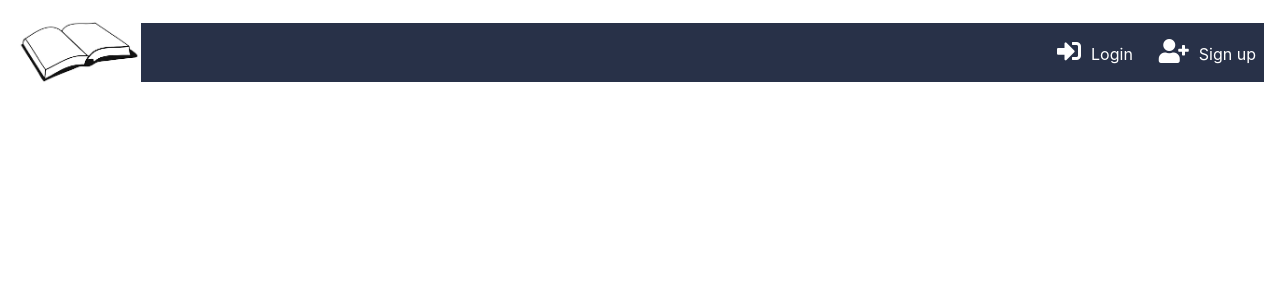
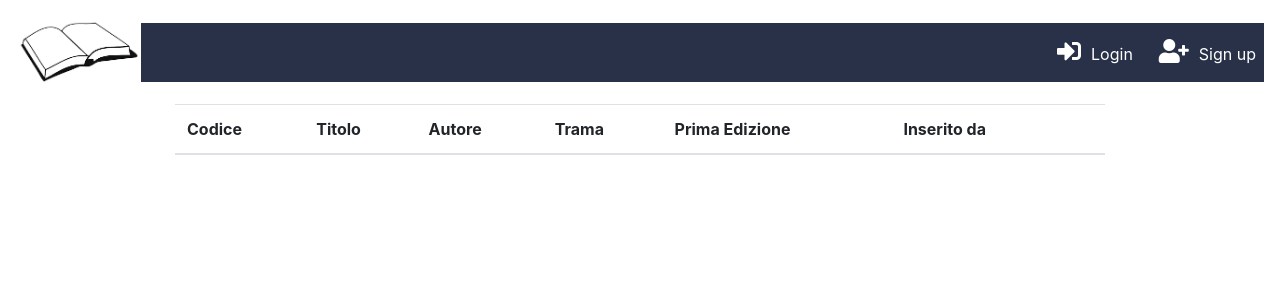
Before and after one commit to FedericoVerdenelli/CorsoAngular_1702, an Angular app in the folder DummyApp/: page /preferiti in a window 1280 px wide. Before the commit this address led to /. Shown: the top 300 px of the page. Built offline with nearby package versions, Linux system fonts and the light colour scheme.

Commit message:
componente preferiti iniziato

```diff
--- a/DummyApp/src/app/app-routing.module.ts
+++ b/DummyApp/src/app/app-routing.module.ts
@@ -1,3 +1,4 @@
+import { PreferitiComponent } from './views/preferiti/preferiti.component';
 import { DettaglioUtenteComponent } from './views/utente/dettaglio-utente/dettaglio-utente.component';
 import { CatalogoLibriComponent } from './views/catalogo/catalogo-libri/catalogo-libri.component';
 import { SignupComponent } from './views/auth/signup/signup.component';
@@ -43,6 +44,11 @@ const routes: Routes = [
     path: 'modal-libri',
     pathMatch: 'full',
     component: NgbdModalConfigComponent
+  },
+  {
+    path: 'preferiti',
+    pathMatch: 'full',
+    component: PreferitiComponent
   }
 ];
 
--- a/DummyApp/src/app/app.component.html
+++ b/DummyApp/src/app/app.component.html
@@ -22,6 +22,9 @@
       <div *ngIf="autorizzato" class="schermata-secondaria d-flex flex-row flex-grow-1" >
         <li class="nav-item active mr-auto p-2">
           <a routerLink="/libreria" class="nav-link bianco" href="#">Libreria</a>
+        </li>
+        <li class="nav-item active p-2 ">
+          <a routerLink="/preferiti" class="nav-link bianco" href="#">Preferiti</a>
         </li>
         <li class="nav-item active p-2">
           <a routerLink="/profilo-utente" class="nav-link bianco" href="#" >
--- a/DummyApp/src/app/app.module.ts
+++ b/DummyApp/src/app/app.module.ts
@@ -12,6 +12,7 @@ import { FormsModule } from '@angular/forms';
 import { NgbModule, NgbModalConfig, NgbModal } from '@ng-bootstrap/ng-bootstrap';
 import { NgbdModalConfigComponent } from './views/catalogo/ngbd-modal-config/ngbd-modal-config.component';
 import { HomeComponent } from './views/home/home.component';
+import { PreferitiComponent } from './views/preferiti/preferiti.component';
 
 
 
@@ -23,7 +24,8 @@ import { HomeComponent } from './views/home/home.component';
     CatalogoLibriComponent,
     DettaglioUtenteComponent,
     NgbdModalConfigComponent,
-    HomeComponent
+    HomeComponent,
+    PreferitiComponent
   ],
   imports: [
     NgbModule,
--- a/DummyApp/src/app/services/navigation.service.ts
+++ b/DummyApp/src/app/services/navigation.service.ts
@@ -18,4 +18,7 @@ export class NavigationService {
   goToHome() {
     this.router.navigate(['/home']);
   }
+  goToPreferiti() {
+    this.router.navigate(['/preferiti']);
+  }
 }
--- /dev/null
+++ b/DummyApp/src/app/views/preferiti/preferiti.component.html
@@ -0,0 +1,27 @@
+<div class="col-lg-9" style="margin: auto;">
+  <!-- tabella lista libri -->
+  <table class="table table-hover">
+    <thead>
+      <tr>
+        <th scope="col">Codice</th>
+        <th scope="col">Titolo</th>
+        <th scope="col">Autore</th>
+        <th scope="col">Trama</th>
+        <th scope="col">Prima Edizione</th>
+        <th scope="col">Inserito da</th>
+        <th></th>
+      </tr>
+    </thead>
+    <tbody>
+      <tr style="cursor: pointer;" *ngFor="let libro of listaLibri">
+        <th (click)="mostra(libro)" scope="row">{{libro.id}}</th>
+        <td (click)="mostra(libro)">{{libro.titolo}}</td>
+        <td (click)="mostra(libro)">{{libro.autore}}</td>
+        <td (click)="mostra(libro)" *ngIf="!libro.aperto">Clicca per leggere la trama</td>
+        <td (click)="mostra(libro)" *ngIf="libro.aperto">{{libro.trama}}</td>
+        <td (click)="mostra(libro)">{{libro.primaEdizione}}</td>
+        <td (click)="mostra(libro)">{{libro.creatore}}</td>
+
+      </tr>
+    </tbody>
+  </table>
--- /dev/null
+++ b/DummyApp/src/app/views/preferiti/preferiti.component.ts
@@ -0,0 +1,17 @@
+import { Component, OnInit } from '@angular/core';
+
+@Component({
+  selector: 'app-preferiti',
+  templateUrl: './preferiti.component.html',
+  styleUrls: ['./preferiti.component.css']
+})
+export class PreferitiComponent implements OnInit {
+
+  constructor() { }
+
+  ngOnInit() {
+  }
+  mostra(libro) {
+    libro.aperto = !libro.aperto;
+  }
+}
```
Also changed, not shown: DummyApp/src/app/views/preferiti/preferiti.component.css (added), 1 other file (tests, documents, lock files or other folders).
